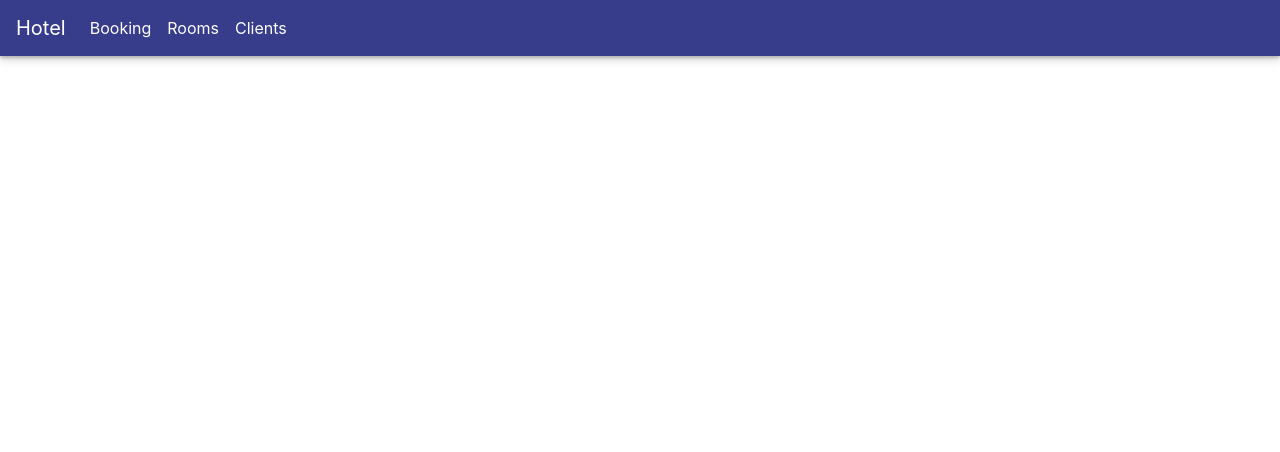
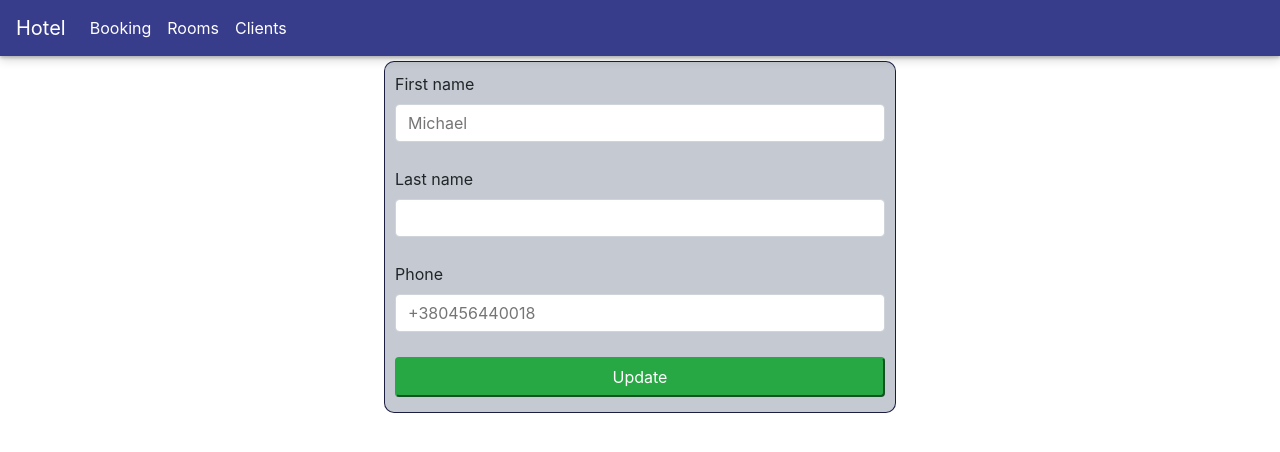
Before and after one commit to VladyslavTy/ReactWepAppJs, a React (Create React App) app: page /updateclient/1 in a window 1280 px wide. Shown: the top 452 px of the page. Built offline with nearby package versions, Linux system fonts and the light colour scheme; data requests are answered from the project's data file.

Commit message:
add patch method

```diff
--- a/package.json
+++ b/package.json
@@ -5,6 +5,7 @@
   "dependencies": {
     "axios": "^0.18.0",
     "react": "^16.4.1",
+    "react-bootstrap": "^0.32.1",
     "react-dom": "^16.4.1",
     "react-router": "^4.3.1",
     "react-router-dom": "^4.3.1",
--- a/src/App.js
+++ b/src/App.js
@@ -10,6 +10,7 @@ import MyClientsTable from "./Client/MyClientsTable";
 import MyBookingsTable from "./Booking/MyBookingsTable";
 import MyRoomsTable from "./Room/MyRoomsTable";
 import BookingForm from "./Booking/BookingForm";
+import UpdateClientForm from "./Client/UpdateClientForm";
 
 class App extends Component {
   render() {
@@ -18,11 +19,12 @@ class App extends Component {
             <header>
                 <MyHeader/>
             </header>
-                <Route path="/main" component={HomePage}/>
-                <Route path="/clients" component={MyClientsTable}/>
-                <Route path="/bookings" component={MyBookingsTable}/>
-                <Route path="/rooms" component={MyRoomsTable}/>
-                <Route path="/bookingform" component={BookingForm}/>
+            <Route path="/main" component={HomePage}/>
+            <Route path="/clients" component={MyClientsTable}/>
+            <Route path="/bookings" component={MyBookingsTable}/>
+            <Route path="/rooms" component={MyRoomsTable}/>
+            <Route path="/bookingform" component={BookingForm}/>
+            <Route path="/updateclient/:id" component={UpdateClientForm}/>
         </div>
     );
   }
--- a/src/Booking/BookingForm.js
+++ b/src/Booking/BookingForm.js
@@ -22,18 +22,15 @@ class BookingForm extends React.Component{
     };
 
     onSubmit = (e) => {
+        const { firstname, lastname, phone, number, startbooking, finishbooking } = this.state;
         e.preventDefault();
         if (this.validateForm()) {
-            const { firstname, lastname, phone, number, startbooking, finishbooking } = this.state;
-            axios.post('http://localhost:4000/bookings', { firstname, lastname, number, startbooking, finishbooking})
-                .then(r => r.json());
-            axios.post('http://localhost:4000/clients', { firstname, lastname, phone })
-                .then(r => r.json());
+            axios.post('http://localhost:4000/bookings', { firstname, lastname, number, startbooking, finishbooking});
+            axios.post('http://localhost:4000/clients', { firstname, lastname, phone });
         }
         else {
             console.log("Validate problem, bro");
         }
-
     };
 
     validateForm() {
@@ -147,12 +144,9 @@ class BookingForm extends React.Component{
                                        name="finishbooking"  value={finishbooking}  onChange={this.onChange}/>
                             </div>
                             <div className="form-group">
-                               <button type="submit" className="btn btn-success" id="addButton">
-                                   Add
-                               </button>
+                                <button type="submit" className="btn btn-success" id="addButton"> Add </button>
                             </div>
                         </div>
-
                     </form>
                 </div>
             </div>
--- a/src/Booking/MyBookingsTable.js
+++ b/src/Booking/MyBookingsTable.js
@@ -20,9 +20,18 @@ class MyBookingsTable extends React.Component{
     }
 
     bookingRowDel(booking){
-        axios.delete('http://localhost:4000/bookings' + '/' + booking._id)
-            .then(r => r.json());
+        this.remove(booking._id);
+        axios.delete('http://localhost:4000/bookings' + '/' + booking._id);
+
+
     }
+
+    remove(key) {
+        let fdata = [...this.state.data];
+        fdata.splice(key, 1);
+        this.setState({fdata});
+    };
+
 
     render(){
         let rows = this.state.data.map(booking => {
--- a/src/Client/ClientRow.js
+++ b/src/Client/ClientRow.js
@@ -1,4 +1,5 @@
 import React from 'react';
+import {Link} from "react-router-dom";
 
 class ClientRow extends React.Component{
 
@@ -20,6 +21,13 @@ class ClientRow extends React.Component{
                 <td>
                     {this.props.data.odate}
                 </td>
+                <td>
+                    <Link to={`/updateclient/${this.props.data._id}`}
+
+                    >
+                        update
+                    </Link>
+                </td>
             </tr>
         );
     }
--- a/src/Client/MyClientsTable.js
+++ b/src/Client/MyClientsTable.js
@@ -1,6 +1,7 @@
 import React from 'react';
 import ClientRow from './ClientRow';
 import axios from 'axios';
+
 
 class MyClientsTable extends React.Component{
     constructor(){
@@ -19,7 +20,6 @@ class MyClientsTable extends React.Component{
     }
 
     render(){
-
         let rows = this.state.data.map(client => {
             return <ClientRow
                 key ={
@@ -28,6 +28,7 @@ class MyClientsTable extends React.Component{
                 data = {
                     client
                 }
+
             />
         });
 
@@ -40,7 +41,8 @@ class MyClientsTable extends React.Component{
                 <th>Lastname</th>
                 <th>Phone</th>
                 <th>Registration time</th>
-                <th></th>
+                <th>
+                </th>
                 </tr>
                 </thead>
                 <tbody id="rooms" className="roomms">
--- /dev/null
+++ b/src/Client/UpdateClientForm.css
@@ -0,0 +1,12 @@
+.updateClientForm{
+    margin-left: 30%;
+    margin-right: 30%;
+    margin-top: 5px;
+    background-color: rgba(27,44,78,0.25);
+    border: 1px solid rgba(11,14,51,0.91);
+    border-radius: 10px;
+}
+
+.form-group{
+    padding: 10px;
+}
--- /dev/null
+++ b/src/Client/UpdateClientForm.js
@@ -0,0 +1,61 @@
+import React from  'react';
+import {Button, ControlLabel, Form, FormControl, FormGroup} from "react-bootstrap";
+import './UpdateClientForm.css';
+import axios from "axios/index";
+
+class UpdateClientForm extends React.Component{
+
+    constructor(){
+        super();
+        this.state = {
+                firstname: '',
+                lastname: '',
+                phone: ''
+        }
+    }
+
+    componentDidMount(){
+        axios.get(`http://localhost:4000/clients/${this.props.match.params.id}`)
+            .then(r => {
+                let data = r.data;
+                this.setState(data)
+            });
+    }
+
+    onChange = (e) => {
+        this.setState({ [e.target.name]: e.target.value });
+    };
+
+    updateInfo = (e) => {
+        e.preventDefault();
+        axios.patch(`http://localhost:4000/clients/${this.props.match.params.id}`,this.state)
+            .then(r => r.json())
+    };
+
+    render(){
+        return <div className="updateClientForm">
+            <Form horizontal onSubmit={this.updateInfo} >
+                <FormGroup controlId="formInlineName" className="form-group">
+                    <ControlLabel>First name</ControlLabel>{' '}
+                    <FormControl type="text" placeholder={`${this.state.firstname}`} onChange={this.onChange} name="firstname"/>
+
+                </FormGroup>
+                <FormGroup controlId="formInlineName" className="form-group">
+                    <ControlLabel>Last name</ControlLabel>{' '}
+                    <FormControl type="text" placeholder={`${this.state.lastname}`} onChange={this.onChange} name="lastname" >
+
+                    </FormControl>
+                </FormGroup>
+                <FormGroup controlId="formInlineName" className="form-group">
+                    <ControlLabel>Phone</ControlLabel>{' '}
+                    <FormControl type="text" placeholder={`${this.state.phone}`} onChange={this.onChange} name="phone"/>
+                </FormGroup>
+                <FormGroup controlId="formInlineName" className="form-group">
+                    <Button type="submit" bsStyle="success">Update</Button>
+                </FormGroup>
+            </Form>
+        </div>
+    }
+}
+
+export default UpdateClientForm;
--- a/src/index.js
+++ b/src/index.js
@@ -1,9 +1,9 @@
 import React from 'react';
 import ReactDOM from 'react-dom';
 import './index.css';
+import BrowserRouter from "react-router-dom/es/BrowserRouter";
+import App from './App';
 
-import App from './App';
-import BrowserRouter from "react-router-dom/es/BrowserRouter";
 
 ReactDOM.render(
     (<BrowserRouter><App/></BrowserRouter>),
```
